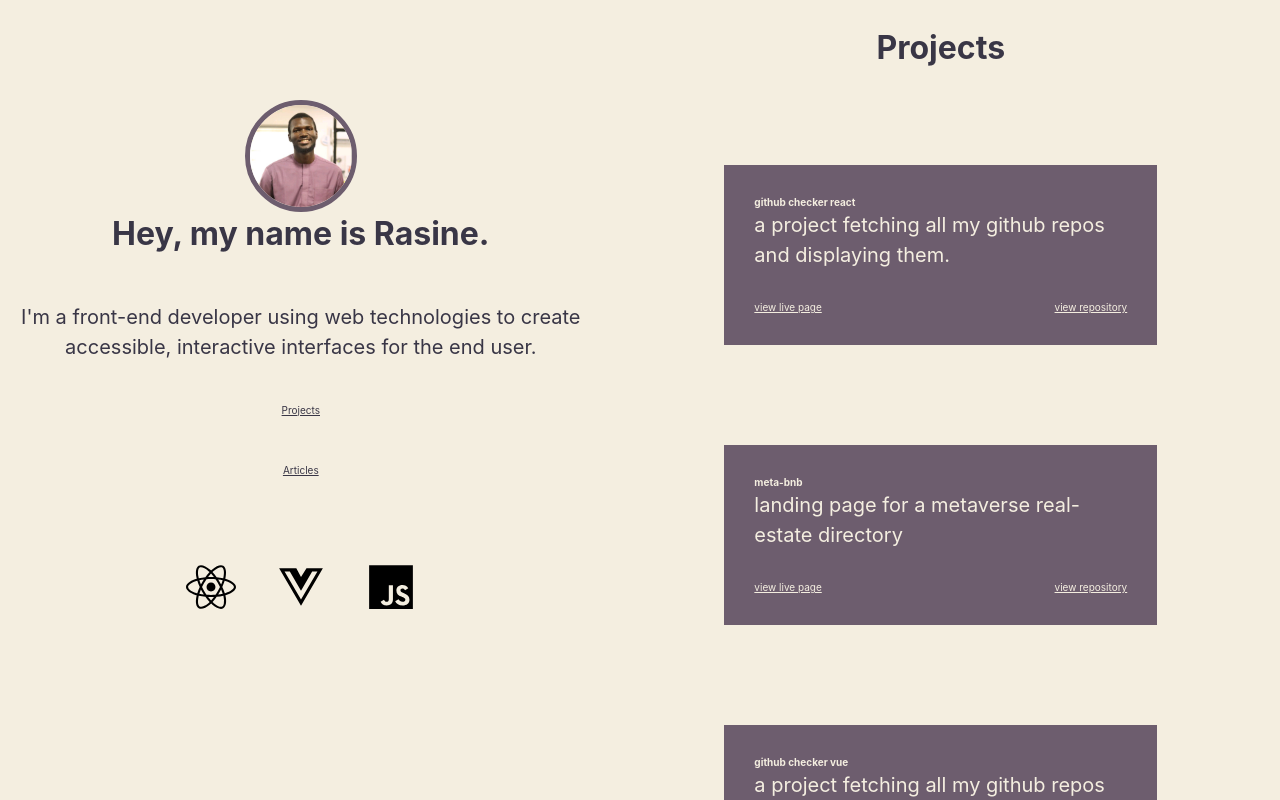
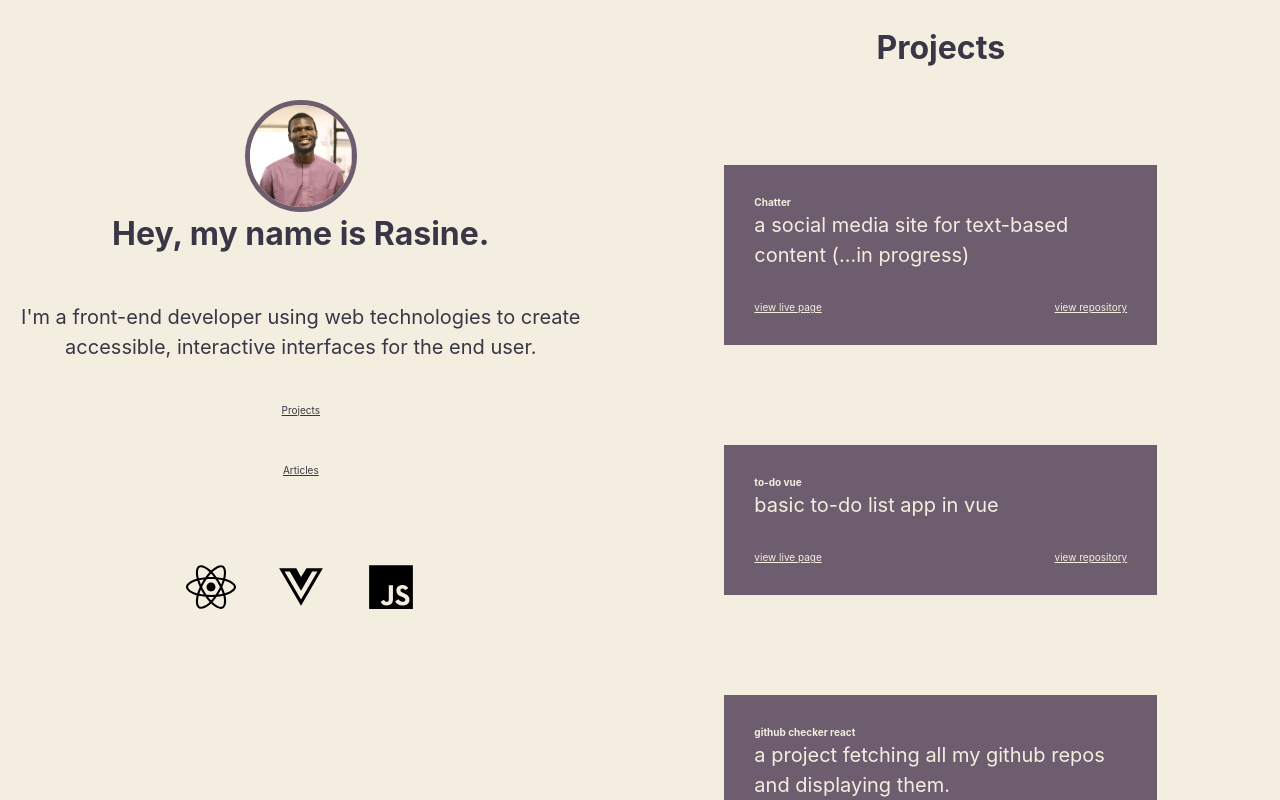
Before and after one commit to eyesaidyo/rasine-portfolio, a React (Vite) app: page / in a window 1280 px wide. Built offline with nearby package versions, Linux system fonts and the light colour scheme.

Commit message:
added capstone

```diff
--- a/src/components/Projects/Projects.jsx
+++ b/src/components/Projects/Projects.jsx
@@ -6,6 +6,13 @@ const Projects = () => {
   return (
     <MainProjectsWrapper>
       <h1>Projects</h1>
+      <ProjectItem title={'Chatter'} summary='a social media site for text-based content (...in progress)' repo='https://github.com/eyesaidyo/rasine-portfolio' live='https://rasine-portfolio.netlify.app/' />
+      <ProjectItem title={'to-do vue'}
+        summary='basic to-do list app in vue'
+        repo='https://github.com/eyesaidyo/todo-vue'
+        live='https://rasine-todo-vue.netlify.app/'
+
+      />
       <ProjectItem title={'github checker react'} summary='a project fetching all my github repos and displaying them.' repo={'https://github.com/eyesaidyo/my-repos-2'} live='https://eyesaidyo.netlify.app/' />
       <ProjectItem title={'meta-bnb'} summary='landing page for a metaverse real-estate directory'
         repo='https://github.com/eyesaidyo/metabnb' live='https://rajon-stage3.netlify.app/'
```
